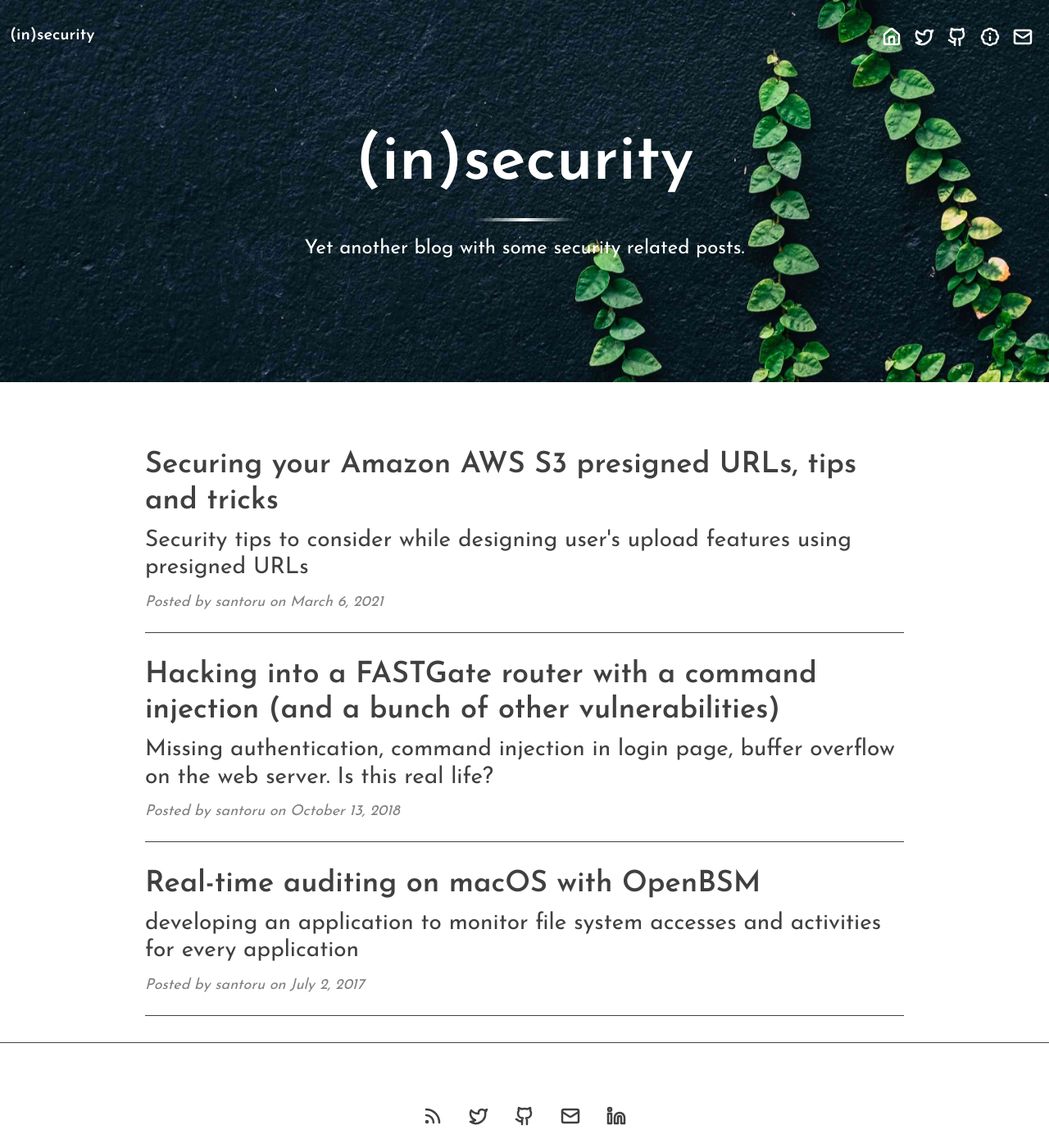
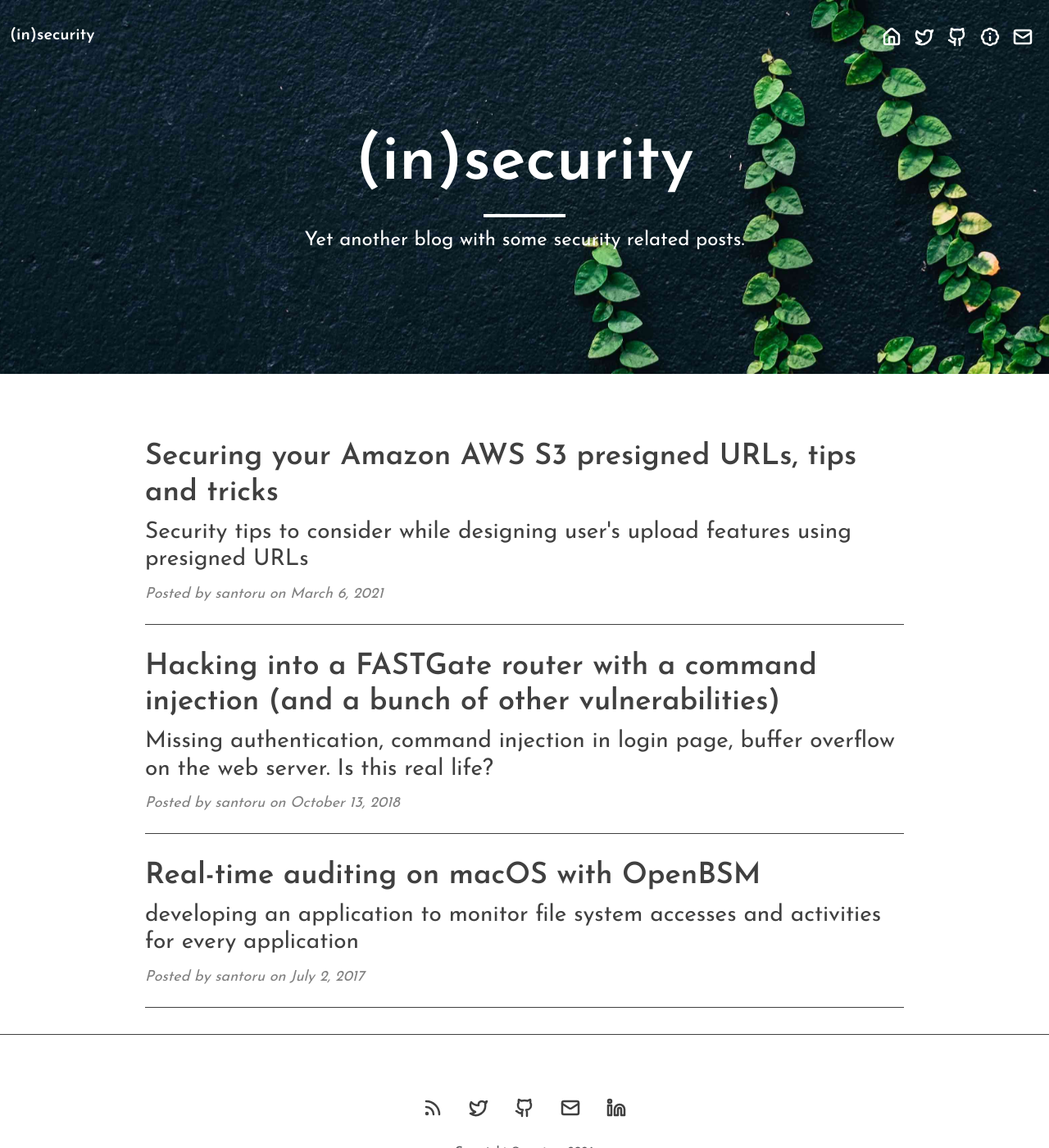
Before and after one commit to santoru/insecurity, a Jekyll site: the page built from index.html, in a window 1280 px wide and 1400 px high. Shown: the whole window at 82% size. Built offline with Jekyll 4.4.1, drawn with Linux system fonts in a browser that asks for light colours; the list of posts is cut into pages by our own code.

Commit message:
Use solid white hr.small instead of gradient

```diff
--- a/css/clean-blog.css
+++ b/css/clean-blog.css
@@ -25,11 +25,11 @@ pre { padding: 16px; border-radius: 4px; overflow-x: auto; }
 .highlighter-rouge pre.highlight { padding: 16px; }
 code.highlighter-rouge { padding: 2px 6px; background-color: #f5f5f5; border-radius: 3px; }
 hr.small {
-  max-width: 120px;
-  margin: 20px auto;
+  max-width: 100px;
+  margin: 15px auto;
   border: none;
   height: 4px;
-  background: linear-gradient(90deg, transparent, #fff, transparent);
+  background: #fff;
   opacity: 1;
 }
 html { scroll-behavior: smooth; }
```
